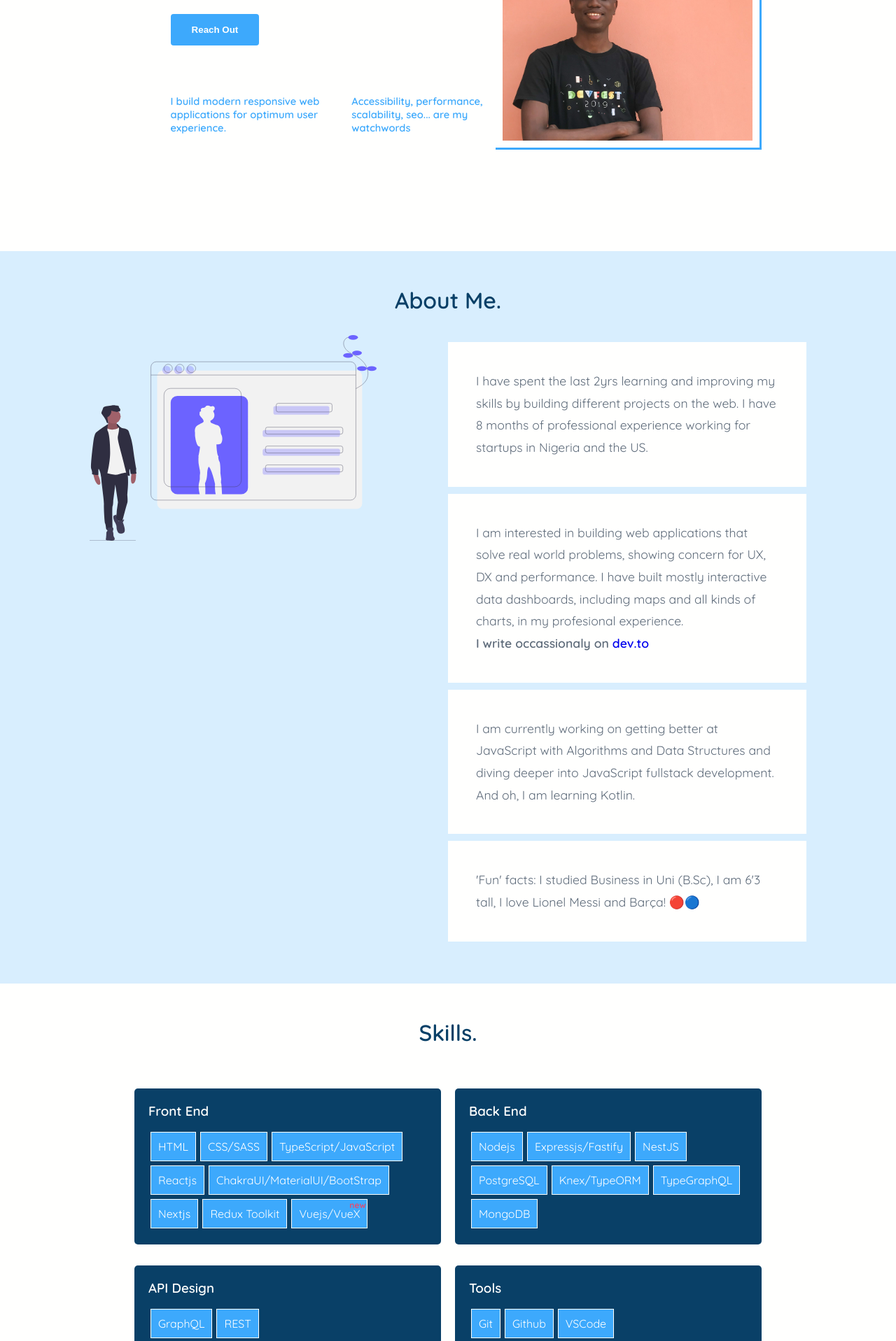
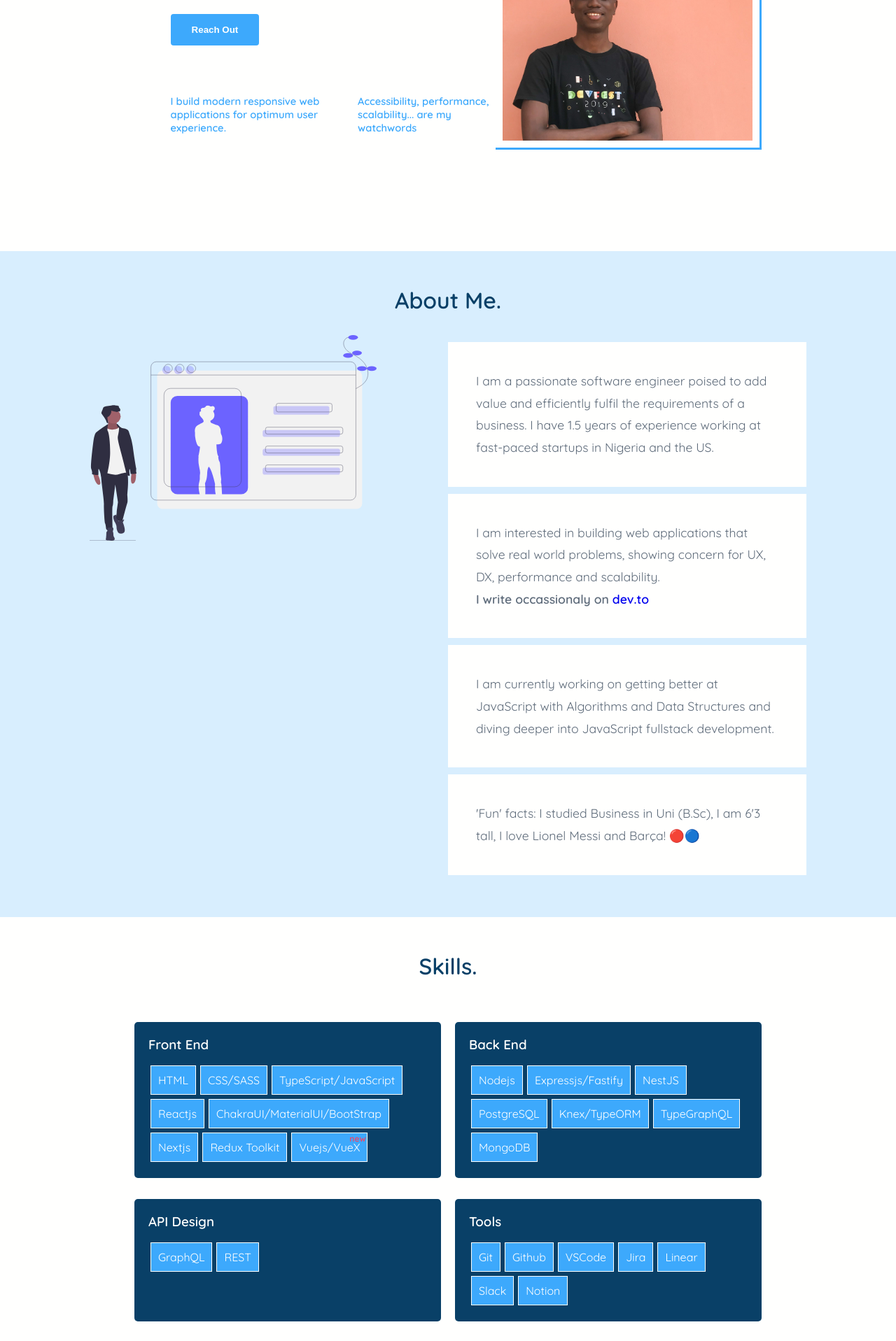
Before and after one commit to Segun98/portfolio, a Vue app: page / in a window 1280 px wide. Shown: the part 440-2357 px from the top of the page at 70% size. Built offline with nearby package versions, Linux system fonts and the light colour scheme.

Commit message:
Copy updates to site

```diff
--- a/src/components/About.vue
+++ b/src/components/About.vue
@@ -11,9 +11,9 @@
               this.isDark ? { color: 'white', background: '#0c0c0c' } : {},
             ]"
           >
-            I have spent the last 2yrs learning and improving my skills by
-            building different projects on the web. I have 8 months of
-            professional experience working for startups in Nigeria and the US.
+            I am a passionate software engineer poised to add value and
+            efficiently fulfil the requirements of a business. I have 1.5 years
+            of experience working at fast-paced startups in Nigeria and the US.
           </p>
 
           <p
@@ -23,9 +23,7 @@
             ]"
           >
             I am interested in building web applications that solve real world
-            problems, showing concern for UX, DX and performance. I have built
-            mostly interactive data dashboards, including maps and all kinds of
-            charts, in my profesional experience.
+            problems, showing concern for UX, DX, performance and scalability.
             <br />
             <strong>
               I write occassionaly on
@@ -47,7 +45,7 @@
           >
             I am currently working on getting better at JavaScript with
             Algorithms and Data Structures and diving deeper into JavaScript
-            fullstack development. And oh, I am learning Kotlin.
+            fullstack development.
           </p>
 
           <p
--- a/src/components/Skills.vue
+++ b/src/components/Skills.vue
@@ -46,12 +46,18 @@
             <p>Git</p>
             <p>Github</p>
             <p>VSCode</p>
+            <p>Jira</p>
+            <p>Linear</p>
+            <p>Slack</p>
+            <p>Notion</p>
           </aside>
         </div>
         <div class="skills-card" data-aos="fade-up">
           <h3>Taking Lessons</h3>
           <aside>
             <p>Vuejs</p>
+            <p>Web Animation</p>
+            <p>Golang</p>
             <p>Kotlin</p>
             <!-- <p>Laravel</p> -->
           </aside>
--- a/src/views/Home.vue
+++ b/src/views/Home.vue
@@ -29,7 +29,7 @@
               experience.
             </small>
             <small onclick="">
-              Accessibility, performance, scalability, seo... are my watchwords
+              Accessibility, performance, scalability... are my watchwords
             </small>
           </div>
         </div>
```
